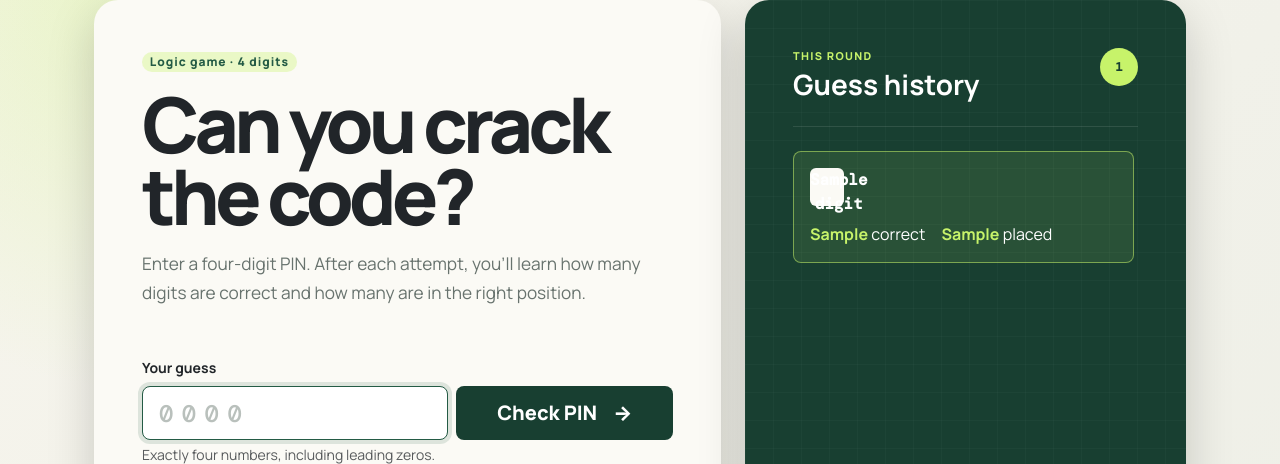
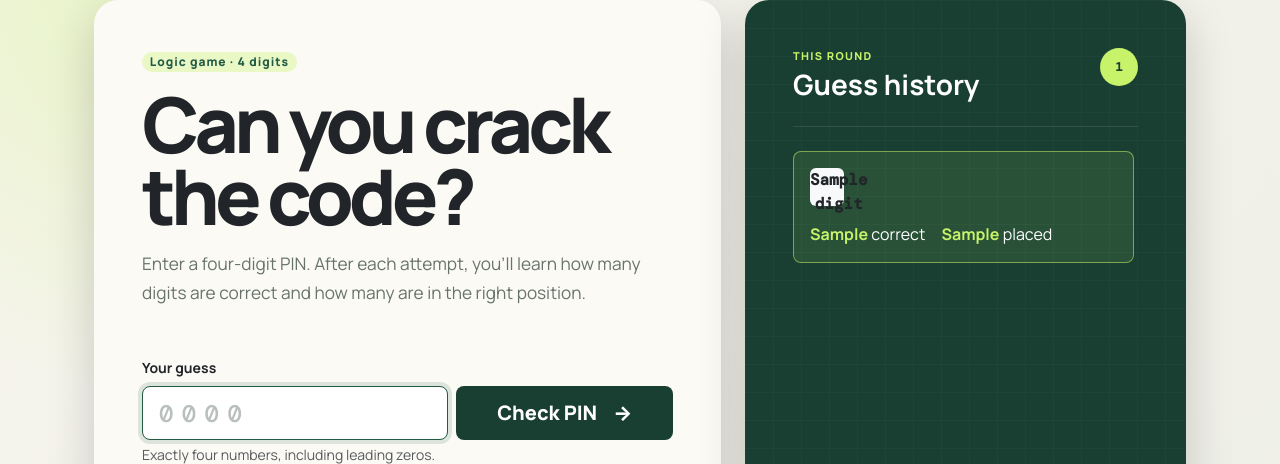
Before and after one commit to juliadicostanzo/PinPoint, a Flask app: template templates/index.html in a window 1280 px wide. Shown: the part 88-552 px from the top of the page. Run offline with Flask 3, Linux system fonts and the light colour scheme; the template is opened without the code that fills it: most values are stand-ins (such as "Sample title", 1, 10 or a date in 2020).

Commit message:
fixed how the numbers in history are displayed

```diff
--- a/static/styles.css
+++ b/static/styles.css
@@ -185,7 +185,8 @@ body {
 .digit {
   width: 34px;
   height: 38px;
-  background: var(--pin-paper);
+  color: #14231d;
+  background-color: #fbfaf5;
   font-family: "DM Mono", monospace;
   font-weight: 600;
   border-radius: 0.5rem;
--- a/templates/index.html
+++ b/templates/index.html
@@ -85,7 +85,7 @@
                 {% for g in past_guesses %}
                   <article class="guess-card p-3 rounded-3{% if loop.first %} latest{% endif %}">
                     <div class="d-flex gap-2 mb-3" aria-label="Guess {{ g.guess }}">
-                      {% for digit in g.guess %}<span class="digit rounded-2 d-grid align-items-center text-center">{{ digit }}</span>{% endfor %}
+                      {% for digit in g.guess %}<span class="digit bg-light text-dark rounded-2 d-grid align-items-center text-center">{{ digit }}</span>{% endfor %}
                     </div>
                     <div class="d-flex flex-wrap gap-3 guess-results"><span><strong>{{ g.correct_digits }}</strong> correct</span><span><strong>{{ g.right_place }}</strong> placed</span></div>
                   </article>
```
